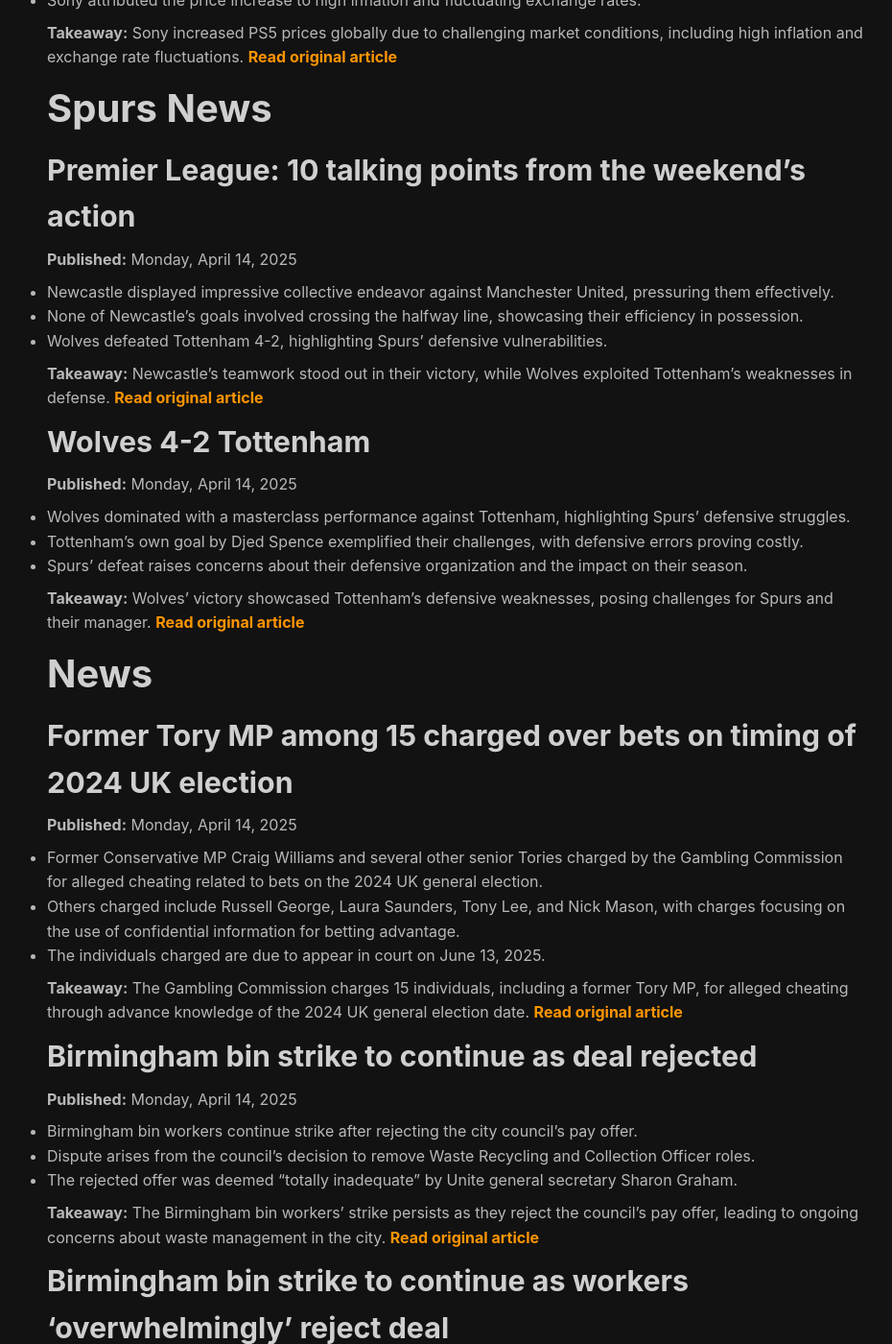
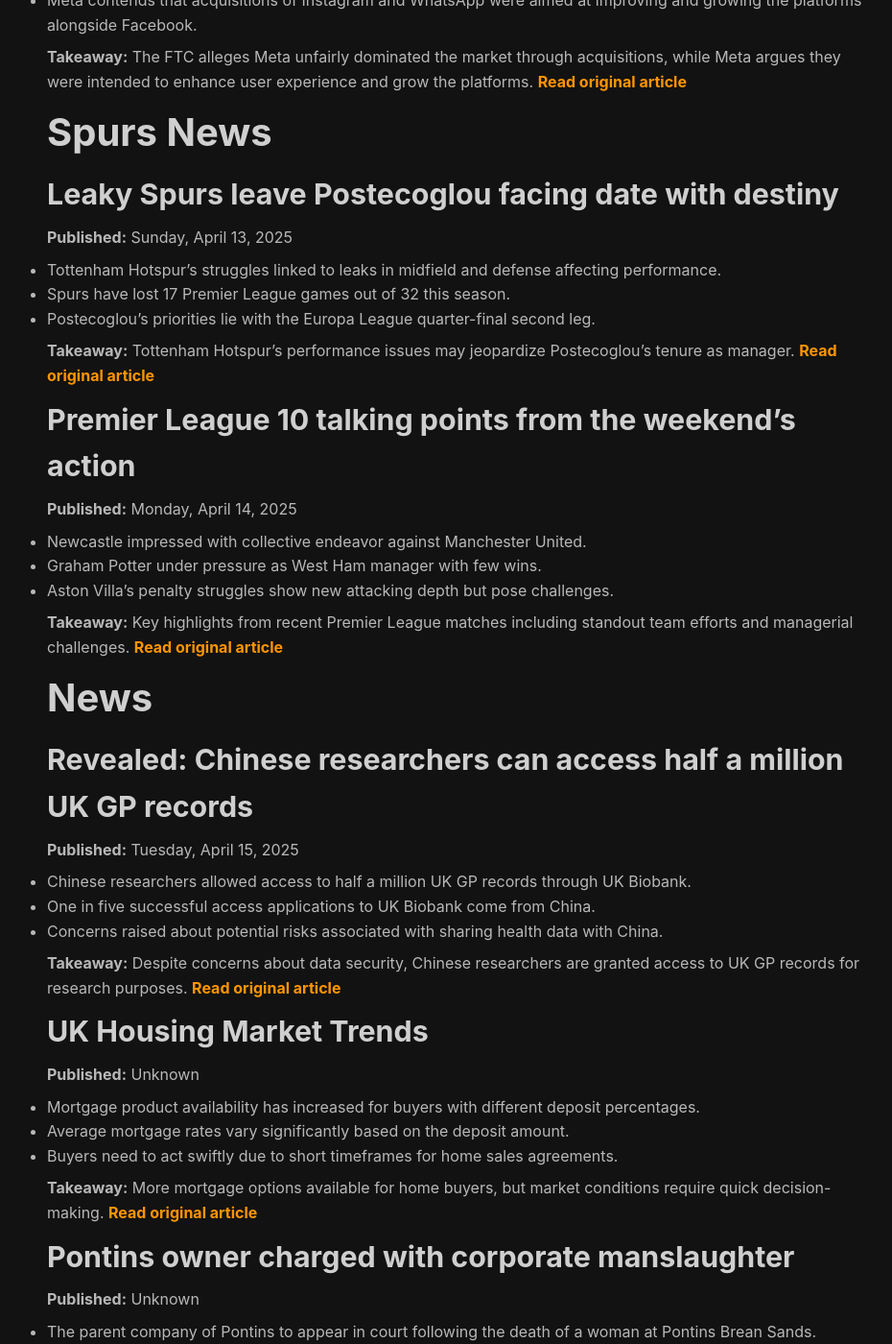
Before and after one commit to jonhadfield/jonhadfield.github.io, a Jekyll site: the page built from index.md, in a window 1280 px wide and 1400 px high, scrolled down 362 px. Shown: the whole window at 96% size, without its empty margins (164-1094 px from the left). Built offline with Jekyll 4.4.1, drawn with Linux system fonts in a browser that asks for light colours; nearby versions of some CDN libraries; some of the changed text lies outside the part shown.

Commit message:
update files.

```diff
--- a/index.md
+++ b/index.md
@@ -14,61 +14,59 @@ footer: false
 
 
 # Tech News
-## PS5 price jumps £40 as Sony cites 'challenging' market conditions
+## Mark Zuckerberg defends Meta in social media monopoly trial
+**Published:** Tuesday, April 15, 2025
+
+- Mark Zuckerberg defended Meta against allegations of social media monopoly.
+- The FTC is seeking to break up Meta by forcing a spinoff of Instagram or WhatsApp.
+- Meta contends that acquisitions of Instagram and WhatsApp were aimed at improving and growing the platforms alongside Facebook.
+
+**Takeaway:** The FTC alleges Meta unfairly dominated the market through acquisitions, while Meta argues they were intended to enhance user experience and grow the platforms. [Read original article](https://www.bbc.com/news/articles/c4g2z80e2kjo)
+
+# Spurs News
+## Leaky Spurs leave Postecoglou facing date with destiny
+**Published:** Sunday, April 13, 2025
+
+- Tottenham Hotspur's struggles linked to leaks in midfield and defense affecting performance.
+- Spurs have lost 17 Premier League games out of 32 this season.
+- Postecoglou's priorities lie with the Europa League quarter-final second leg.
+
+**Takeaway:** Tottenham Hotspur's performance issues may jeopardize Postecoglou's tenure as manager. [Read original article](https://www.bbc.com/sport/football/articles/c0jz42d8442o)
+
+## Premier League 10 talking points from the weekend’s action
 **Published:** Monday, April 14, 2025
 
-- Sony raised the price of the digital edition of the PS5 console in the UK by £40 to £429.99.
-- The cost for European customers increased by approximately €50 to €499.99.
-- Sony attributed the price increase to high inflation and fluctuating exchange rates.
+- Newcastle impressed with collective endeavor against Manchester United.
+- Graham Potter under pressure as West Ham manager with few wins.
+- Aston Villa's penalty struggles show new attacking depth but pose challenges.
 
-**Takeaway:** Sony increased PS5 prices globally due to challenging market conditions, including high inflation and exchange rate fluctuations. [Read original article](https://www.bbc.com/news/articles/ce82391x2kyo)
-
-# Spurs News
-## Premier League: 10 talking points from the weekend’s action
-**Published:** Monday, April 14, 2025
-
-- Newcastle displayed impressive collective endeavor against Manchester United, pressuring them effectively.
-- None of Newcastle's goals involved crossing the halfway line, showcasing their efficiency in possession.
-- Wolves defeated Tottenham 4-2, highlighting Spurs' defensive vulnerabilities.
-
-**Takeaway:** Newcastle's teamwork stood out in their victory, while Wolves exploited Tottenham's weaknesses in defense.
-[Read original article](https://www.theguardian.com/football/2025/apr/14/premier-league-10-talking-points-from-the-weekends-action)
-
-## Wolves 4-2 Tottenham
-**Published:** Monday, April 14, 2025
-
-- Wolves dominated with a masterclass performance against Tottenham, highlighting Spurs' defensive struggles.
-- Tottenham's own goal by Djed Spence exemplified their challenges, with defensive errors proving costly.
-- Spurs' defeat raises concerns about their defensive organization and the impact on their season.
-
-**Takeaway:** Wolves' victory showcased Tottenham's defensive weaknesses, posing challenges for Spurs and their manager.
-[Read original article](https://www.theguardian.com/football/2025/apr/14/premier-league-10-talking-points-from-the-weekends-action)
+**Takeaway:** Key highlights from recent Premier League matches including standout team efforts and managerial challenges. [Read original article](https://www.theguardian.com/football/2025/apr/14/premier-league-10-talking-points-from-the-weekends-action)
 
 # News
 
-## Former Tory MP among 15 charged over bets on timing of 2024 UK election
-**Published:** Monday, April 14, 2025
+## Revealed: Chinese researchers can access half a million UK GP records
+**Published:** Tuesday, April 15, 2025
 
-- Former Conservative MP Craig Williams and several other senior Tories charged by the Gambling Commission for alleged cheating related to bets on the 2024 UK general election.
-- Others charged include Russell George, Laura Saunders, Tony Lee, and Nick Mason, with charges focusing on the use of confidential information for betting advantage.
-- The individuals charged are due to appear in court on June 13, 2025.
+- Chinese researchers allowed access to half a million UK GP records through UK Biobank.
+- One in five successful access applications to UK Biobank come from China.
+- Concerns raised about potential risks associated with sharing health data with China.
 
-**Takeaway:** The Gambling Commission charges 15 individuals, including a former Tory MP, for alleged cheating through advance knowledge of the 2024 UK general election date. [Read original article](https://www.theguardian.com/uk-news/2025/apr/14/gambling-commission-charges-15-over-bets-into-timing-of-2024-general-election)
+**Takeaway:** Despite concerns about data security, Chinese researchers are granted access to UK GP records for research purposes. [Read original article](https://www.theguardian.com/technology/2025/apr/15/revealed-chinese-researchers-access-half-a-million-uk-gp-records)
 
-## Birmingham bin strike to continue as deal rejected
-**Published:** Monday, April 14, 2025
+## UK Housing Market Trends
+**Published:** Unknown
 
-- Birmingham bin workers continue strike after rejecting the city council's pay offer.
-- Dispute arises from the council's decision to remove Waste Recycling and Collection Officer roles.
-- The rejected offer was deemed "totally inadequate" by Unite general secretary Sharon Graham.
+- Mortgage product availability has increased for buyers with different deposit percentages.
+- Average mortgage rates vary significantly based on the deposit amount.
+- Buyers need to act swiftly due to short timeframes for home sales agreements.
 
-**Takeaway:** The Birmingham bin workers' strike persists as they reject the council's pay offer, leading to ongoing concerns about waste management in the city. [Read original article](https://www.bbc.com/news/articles/cd9ljx8qdqdo)
+**Takeaway:** More mortgage options available for home buyers, but market conditions require quick decision-making. [Read original article](unknown)
 
-## Birmingham bin strike to continue as workers 'overwhelmingly' reject deal
-**Published:** Monday, April 14, 2025
+## Pontins owner charged with corporate manslaughter
+**Published:** Unknown
 
-- Bin workers in Birmingham reject the city council's pay offer, leading to the continuation of the strike.
-- The council's decision to remove Waste Recycling and Collection Officer roles sparks the dispute.
-- Concerns raised over pay cuts for affected workers and the impact on waste collection services.
+- The parent company of Pontins to appear in court following the death of a woman at Pontins Brean Sands.
+- Additional charges under the Health and Safety at Work Act 1974 against a contractor involved.
+- Investigation results in charges following a joint effort by authorities.
 
-**Takeaway:** Birmingham bin workers overwhelmingly reject the council's pay offer, extending the strike period and raising issues about the city's waste management. [Read original article](https://www.bbc.com/news/articles/cd9ljx8qdqdo)
+**Takeaway:** Legal actions taken after a fatal incident at Pontins, highlighting concerns over safety standards. [Read original article](unknown)
```
